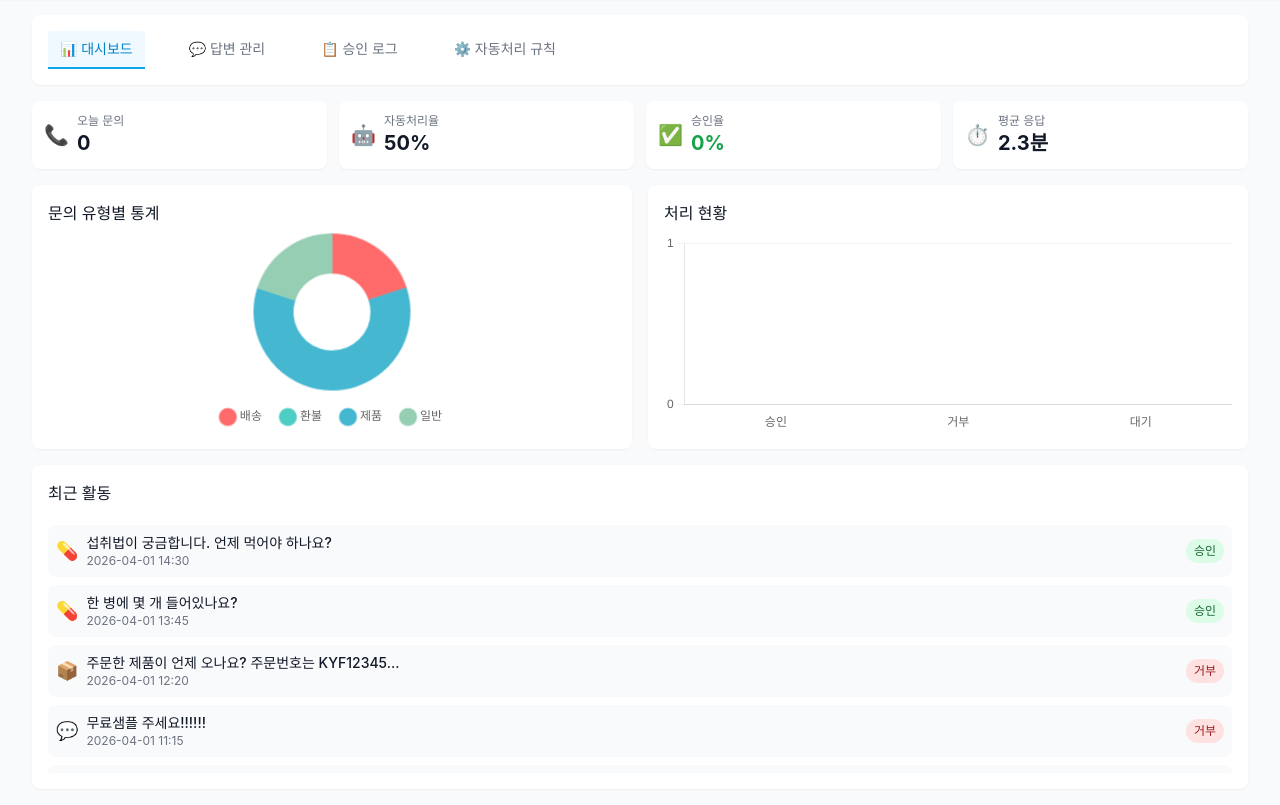
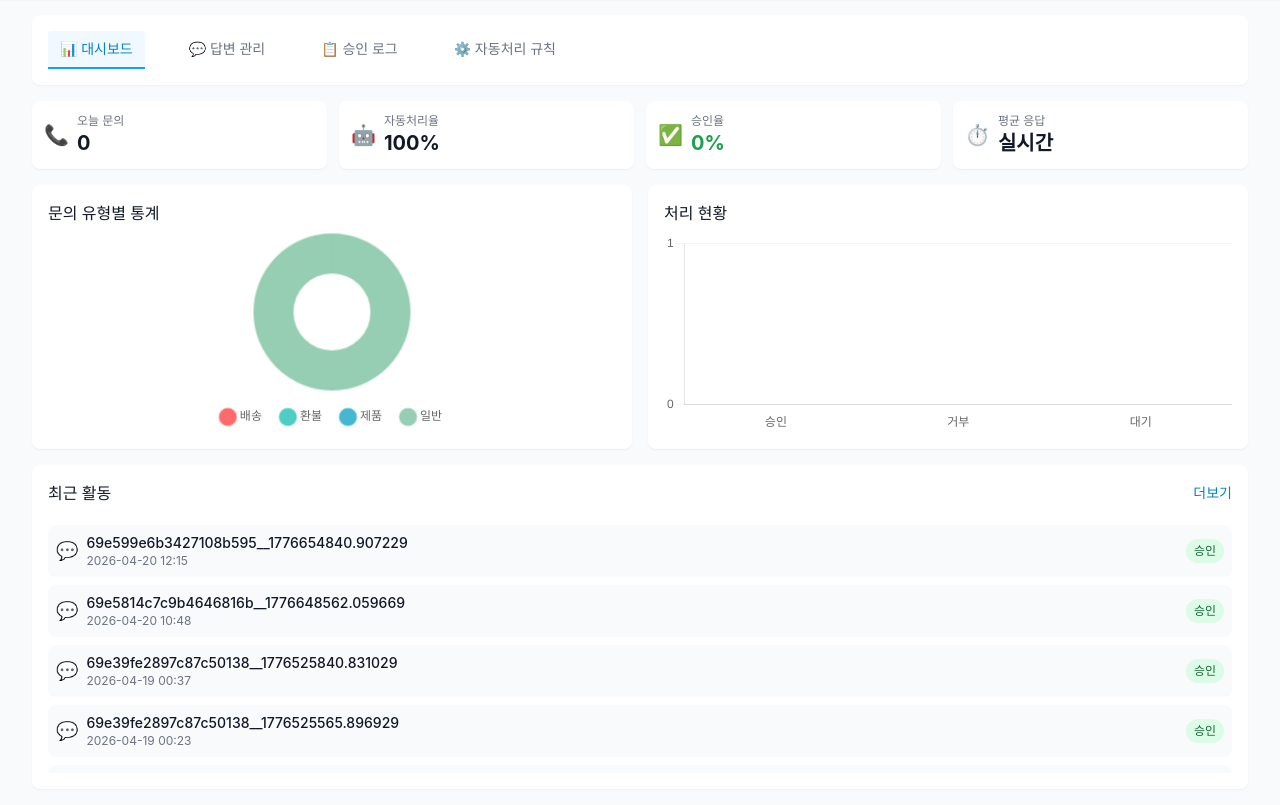
Before and after one commit to sonjuhyen/keepyourfit-cs-dashboard, a plain HTML site: page index.html in a window 1280 px wide. Shown: the part 58-863 px from the top of the page. Drawn offline with nearby package versions, Linux system fonts and the light colour scheme.

Commit message:
feat: stats.json 연동 + localStorage 폴백 구조
- scripts/collect-stats.sh: ChannelTalk 승인로그 + LEARNINGS.md + 스팸키워드 수집
- data.js: stats.json fetch → localStorage 싱크, 폴백 지원
- app.js: 비동기 데이터 로드
- index.html: LIVE/LOCAL 데이터 소스 뱃지 표시
- data/stats.json: 초기 수집 결과

Co-Authored-By: Claude Opus 4.6 <noreply@anthropic.com>

```diff
--- /dev/null
+++ b/data/stats.json
@@ -0,0 +1,115 @@
+{
+  "meta": {
+    "generatedAt": "2026-04-21T11:26:09Z",
+    "date": "2026-04-21",
+    "source": "collect-stats.sh"
+  },
+  "approvals": {
+    "total": 11,
+    "approved": 11,
+    "pending": 0,
+    "sent": 11,
+    "logs": [
+      {
+        "draftKey": "69e599e6b3427108b595__1776654840.907229",
+        "status": "sent",
+        "timestamp": "2026-04-20 12:15"
+      },
+      {
+        "draftKey": "69e5814c7c9b4646816b__1776648562.059669",
+        "status": "sent",
+        "timestamp": "2026-04-20 10:48"
+      },
+      {
+        "draftKey": "69e39fe2897c87c50138__1776525840.831029",
+        "status": "sent",
+        "timestamp": "2026-04-19 00:37"
+      },
+      {
+        "draftKey": "69e39fe2897c87c50138__1776525565.896929",
+        "status": "sent",
+        "timestamp": "2026-04-19 00:23"
+      },
+      {
+        "draftKey": "69e39fe2897c87c50138__1776525359.738539",
+        "status": "sent",
+        "timestamp": "2026-04-19 00:18"
+      },
+      {
+        "draftKey": "69e39fe2897c87c50138__1776525329.315849",
+        "status": "sent",
+        "timestamp": "2026-04-19 00:15"
+      },
+      {
+        "draftKey": "69e39fe2897c87c50138__1776525298.196979",
+        "status": "sent",
+        "timestamp": "2026-04-19 00:15"
+      },
+      {
+        "draftKey": "69e39d811c6369955442",
+        "status": "sent",
+        "timestamp": "2026-04-19 00:05"
+      },
+      {
+        "draftKey": "69e389709fcef207efd4",
+        "status": "sent",
+        "timestamp": "2026-04-18 22:39"
+      },
+      {
+        "draftKey": "69e37c35f098b451d5bc",
+        "status": "sent",
+        "timestamp": "2026-04-18 21:42"
+      },
+      {
+        "draftKey": "69e37591f25cd0c47766",
+        "status": "sent",
+        "timestamp": "2026-04-18 21:15"
+      }
+    ]
+  },
+  "learnings": {
+    "patterns": [
+      {
+        "title": "MBP맥스 콘드로이친 1200/복용법/하루 몇 정",
+        "trigger": "\"콘드로이친 하루에 몇 정\" / 복용량 문의",
+        "approvalDate": "2026-04-18",
+        "approver": "son",
+        "hitCount": 1,
+        "answer": "안녕하세요, 킵유어핏입니다 😊\n\n  MBP맥스 콘드로이친 1200은 1일 1회 2정을 물과 함께 섭취해주시면 됩니다.\n  매일 같은 시간에 드시면 더 편하게 챙기실 수 있어요.\n\n  추가로 궁금한 점이 있으시면 언제든지 문의해주세요!\n  킵유어핏과 함께 건강한 하루 되세요! 😊🌿\n\n  - 킵유어핏 고객지원팀"
+      }
+    ],
+    "patternCount": 1,
+    "totalHits": 1
+  },
+  "spam": {
+    "keywords": [
+      "순위상승",
+      "상단노출",
+      "상단 노출",
+      "마케팅대행",
+      "컨설팅",
+      "컨설팅입니다",
+      "대출",
+      "투자",
+      "코인",
+      "비트코인",
+      "부업",
+      "SEO",
+      "키워드광고",
+      "대행사",
+      "최저가",
+      "효율 극대화",
+      "무료 설계",
+      "open.kakao",
+      "리워드",
+      "1페이지",
+      "검색노출",
+      "N사",
+      "C사",
+      "C-PANG",
+      "김팀장",
+      "연락부탁"
+    ],
+    "keywordCount": 26
+  }
+}
--- a/js/app.js
+++ b/js/app.js
@@ -11,6 +11,8 @@ function csApp() {
         stats: {},
         recentActivities: [],
         showAllActivities: false,
+        dataSource: 'local',
+        lastUpdated: null,
 
         // 답변 관리
         approvedAnswers: [],
@@ -48,7 +50,8 @@ function csApp() {
         },
 
         // 초기화
-        init() {
+        async init() {
+            await dataManager.loadLiveData();
             this.loadData();
             this.autoProcessingEnabled = dataManager.getAutoProcessingEnabled();
 
@@ -92,6 +95,10 @@ function csApp() {
                     expanded: false
                 }));
 
+                // 데이터 소스 표시
+                this.dataSource = this.stats.dataSource || 'local';
+                this.lastUpdated = this.stats.lastUpdated || null;
+
                 // 차트 초기화 (대시보드가 활성화된 경우)
                 if (this.activeTab === 'dashboard') {
                     setTimeout(() => chartManager.initCharts(this.stats), 100);
@@ -106,9 +113,11 @@ function csApp() {
         },
 
         // 데이터 새로고침
-        refreshData() {
+        async refreshData() {
+            await dataManager.loadLiveData();
             this.loadData();
-            alert('데이터가 새로고침되었습니다! 🦦');
+            const src = this.dataSource === 'live' ? '실시간 데이터' : '로컬 데이터';
+            alert(`${src}로 새로고침 완료! 🦦`);
         },
 
         // === 답변 관리 ===
--- a/js/data.js
+++ b/js/data.js
@@ -1,173 +1,96 @@
-// 데이터 관리 - localStorage를 이용한 데이터 저장/로드
+// 데이터 관리 — stats.json 연동 + localStorage 폴백
 
 class DataManager {
     constructor() {
-        this.initSampleData();
+        this.liveData = null;
+        this.dataLoaded = false;
     }
 
-    // 샘플 데이터 초기화
-    initSampleData() {
-        // 기존 데이터가 없으면 샘플 데이터 생성
-        if (!this.getApprovedAnswers().length) {
-            this.initApprovedAnswers();
+    async loadLiveData() {
+        try {
+            const res = await fetch('data/stats.json?' + Date.now());
+            if (res.ok) {
+                this.liveData = await res.json();
+                this.dataLoaded = true;
+                this._syncToLocalStorage();
+                return true;
+            }
+        } catch (e) {
+            console.warn('stats.json 로드 실패, localStorage 폴백:', e);
         }
-        if (!this.getApprovalLogs().length) {
-            this.initApprovalLogs();
+        this._initFallbackData();
+        return false;
+    }
+
+    _syncToLocalStorage() {
+        if (!this.liveData) return;
+
+        const { approvals, learnings, spam } = this.liveData;
+
+        if (approvals?.logs?.length) {
+            const logs = approvals.logs.map((log, i) => ({
+                id: i + 1,
+                timestamp: log.timestamp || '',
+                inquiry: log.customer || log.draftKey || '',
+                draftAnswer: '',
+                status: log.status === 'sent' ? 'approved' : log.status,
+                category: 'general',
+                chatId: log.chatId || log.draftKey,
+                rejectionReason: null
+            }));
+            localStorage.setItem('approvalLogs', JSON.stringify(logs));
         }
-        if (!this.getAutoRules().length) {
-            this.initAutoRules();
+
+        if (learnings?.patterns?.length) {
+            const answers = learnings.patterns.map((p, i) => ({
+                id: i + 1,
+                title: p.title || '',
+                category: 'product',
+                content: p.answer || '',
+                tags: p.trigger ? p.trigger.split('/').map(t => t.trim().replace(/"/g, '')) : [],
+                createdAt: p.approvalDate || '',
+                usageCount: p.hitCount || 0,
+                approver: p.approver || ''
+            }));
+            localStorage.setItem('approvedAnswers', JSON.stringify(answers));
+        }
+
+        if (spam?.keywords?.length) {
+            localStorage.setItem('spamKeywords', JSON.stringify(spam.keywords));
         }
     }
 
-    // 승인된 답변 샘플 데이터
-    initApprovedAnswers() {
-        const sampleAnswers = [
-            {
-                id: 1,
-                title: "섭취법 안내",
-                category: "product",
-                content: "하루 2회, 아침 식후와 저녁 식후에 물과 함께 섭취해 주세요. 공복 섭취는 위장 장애를 유발할 수 있으니 피해주세요.",
-                tags: ["섭취법", "복용법", "식후"],
-                createdAt: "2026-04-01",
-                usageCount: 15
-            },
-            {
-                id: 2,
-                title: "제품 용량 문의",
-                category: "product",
-                content: "한 병당 60캡슐이 들어있으며, 하루 2캡슐 섭취 시 약 30일간 드실 수 있습니다.",
-                tags: ["용량", "캡슐", "30일"],
-                createdAt: "2026-03-30",
-                usageCount: 8
-            },
-            {
-                id: 3,
-                title: "배송 조회 안내",
-                category: "delivery",
-                content: "주문번호를 알려주시면 배송 상태를 확인해드리겠습니다. 일반적으로 주문 후 1-3일 내 배송됩니다.",
-                tags: ["배송", "주문번호", "배송조회"],
-                createdAt: "2026-03-29",
-                usageCount: 12
-            },
-            {
-                id: 4,
-                title: "환불 정책 안내",
-                category: "refund",
-                content: "제품에 이상이 있는 경우 7일 이내 교환/환불 가능합니다. 단순 변심은 개봉 전에 한해 가능합니다.",
-                tags: ["환불", "교환", "7일"],
-                createdAt: "2026-03-28",
-                usageCount: 6
-            }
-        ];
-
-        localStorage.setItem('approvedAnswers', JSON.stringify(sampleAnswers));
+    _initFallbackData() {
+        if (!this.getApprovedAnswers().length) this._initSampleAnswers();
+        if (!this.getApprovalLogs().length) this._initSampleLogs();
+        if (!this.getAutoRules().length) this._initSampleRules();
     }
 
-    // 승인 로그 샘플 데이터
-    initApprovalLogs() {
-        const sampleLogs = [
-            {
-                id: 1,
-                timestamp: "2026-04-01 14:30",
-                inquiry: "섭취법이 궁금합니다. 언제 먹어야 하나요?",
-                draftAnswer: "하루 2회, 아침 식후와 저녁 식후에 물과 함께 섭취해 주세요.",
-                status: "approved",
-                category: "product",
-                rejectionReason: null
-            },
-            {
-                id: 2,
-                timestamp: "2026-04-01 13:45",
-                inquiry: "한 병에 몇 개 들어있나요?",
-                draftAnswer: "한 병당 60캡슐이 들어있습니다.",
-                status: "approved",
-                category: "product",
-                rejectionReason: null
-            },
-            {
-                id: 3,
-                timestamp: "2026-04-01 12:20",
-                inquiry: "주문한 제품이 언제 오나요? 주문번호는 KYF123456입니다.",
-                draftAnswer: "배송 상태를 확인해드리겠습니다. 잠시만 기다려주세요.",
-                status: "rejected",
-                category: "delivery",
-                rejectionReason: "구체적인 주문번호 확인 필요, 에스컬레이션 요망"
-            },
-            {
-                id: 4,
-                timestamp: "2026-04-01 11:15",
-                inquiry: "무료샘플 주세요!!!!!!",
-                draftAnswer: "죄송하지만 현재 무료 샘플 제공은 하지 않고 있습니다.",
-                status: "rejected",
-                category: "general",
-                rejectionReason: "스팸성 문의, 자동 차단"
-            },
-            {
-                id: 5,
-                timestamp: "2026-04-01 10:30",
-                inquiry: "부작용이 있나요?",
-                draftAnswer: "개인차가 있을 수 있으니 복용 전 전문가와 상담을 권장드립니다.",
-                status: "pending",
-                category: "product",
-                rejectionReason: null
-            }
-        ];
-
-        localStorage.setItem('approvalLogs', JSON.stringify(sampleLogs));
+    _initSampleAnswers() {
+        localStorage.setItem('approvedAnswers', JSON.stringify([
+            { id: 1, title: "섭취법 안내", category: "product", content: "하루 2회, 아침 식후와 저녁 식후에 물과 함께 섭취해 주세요.", tags: ["섭취법", "복용법"], createdAt: "2026-04-01", usageCount: 0 },
+            { id: 2, title: "배송 조회 안내", category: "delivery", content: "주문번호를 알려주시면 배송 상태를 확인해드리겠습니다. 일반적으로 주문 후 1-3일 내 배송됩니다.", tags: ["배송", "주문번호"], createdAt: "2026-04-01", usageCount: 0 }
+        ]));
     }
 
-    // 자동처리 규칙 샘플 데이터
-    initAutoRules() {
-        const sampleRules = [
-            {
-                id: 1,
-                name: "섭취법 문의 자동 응답",
-                category: "product",
-                keywords: ["섭취법", "복용법", "먹는법", "언제", "시간"],
-                response: "하루 2회, 아침 식후와 저녁 식후에 물과 함께 섭취해 주세요. 공복 섭취는 위장 장애를 유발할 수 있으니 피해주세요.",
-                enabled: true,
-                matchCount: 15
-            },
-            {
-                id: 2,
-                name: "용량 문의 자동 응답",
-                category: "product",
-                keywords: ["용량", "몇개", "캡슐", "알", "개수"],
-                response: "한 병당 60캡슐이 들어있으며, 하루 2캡슐 섭취 시 약 30일간 드실 수 있습니다.",
-                enabled: true,
-                matchCount: 8
-            },
-            {
-                id: 3,
-                name: "스팸 자동 차단",
-                category: "general",
-                keywords: ["무료샘플", "!!!!", "공짜", "이벤트", "당첨"],
-                response: "[자동차단] 스팸성 문의로 분류되었습니다.",
-                enabled: true,
-                matchCount: 5
-            }
-        ];
-
-        localStorage.setItem('autoRules', JSON.stringify(sampleRules));
+    _initSampleLogs() {
+        localStorage.setItem('approvalLogs', JSON.stringify([]));
     }
 
-    // 승인된 답변 가져오기
-    getApprovedAnswers() {
-        const data = localStorage.getItem('approvedAnswers');
-        return data ? JSON.parse(data) : [];
+    _initSampleRules() {
+        localStorage.setItem('autoRules', JSON.stringify([]));
     }
 
-    // 승인된 답변 저장
+    getApprovedAnswers() {
+        return JSON.parse(localStorage.getItem('approvedAnswers') || '[]');
+    }
+
     saveApprovedAnswer(answer) {
         const answers = this.getApprovedAnswers();
         if (answer.id) {
-            // 기존 답변 수정
             const index = answers.findIndex(a => a.id === answer.id);
-            if (index !== -1) {
-                answers[index] = answer;
-            }
+            if (index !== -1) answers[index] = answer;
         } else {
-            // 새 답변 추가
             answer.id = Date.now();
             answer.createdAt = new Date().toISOString().split('T')[0];
             answer.usageCount = 0;
@@ -177,46 +100,34 @@ class DataManager {
         return answer;
     }
 
-    // 승인된 답변 삭제
     deleteApprovedAnswer(id) {
-        const answers = this.getApprovedAnswers();
-        const filtered = answers.filter(a => a.id !== id);
-        localStorage.setItem('approvedAnswers', JSON.stringify(filtered));
+        const answers = this.getApprovedAnswers().filter(a => a.id !== id);
+        localStorage.setItem('approvedAnswers', JSON.stringify(answers));
     }
 
-    // 승인 로그 가져오기
     getApprovalLogs() {
-        const data = localStorage.getItem('approvalLogs');
-        return data ? JSON.parse(data) : [];
+        return JSON.parse(localStorage.getItem('approvalLogs') || '[]');
     }
 
-    // 승인 로그 추가
     addApprovalLog(log) {
         const logs = this.getApprovalLogs();
         log.id = Date.now();
         log.timestamp = new Date().toLocaleString('ko-KR');
-        logs.unshift(log); // 최신 순으로 정렬
+        logs.unshift(log);
         localStorage.setItem('approvalLogs', JSON.stringify(logs));
         return log;
     }
 
-    // 자동처리 규칙 가져오기
     getAutoRules() {
-        const data = localStorage.getItem('autoRules');
-        return data ? JSON.parse(data) : [];
+        return JSON.parse(localStorage.getItem('autoRules') || '[]');
     }
 
-    // 자동처리 규칙 저장
     saveAutoRule(rule) {
         const rules = this.getAutoRules();
         if (rule.id) {
-            // 기존 규칙 수정
             const index = rules.findIndex(r => r.id === rule.id);
-            if (index !== -1) {
-                rules[index] = rule;
-            }
+            if (index !== -1) rules[index] = rule;
         } else {
-            // 새 규칙 추가
             rule.id = Date.now();
             rule.enabled = true;
             rule.matchCount = 0;
@@ -226,14 +137,11 @@ class DataManager {
         return rule;
     }
 
-    // 자동처리 규칙 삭제
     deleteAutoRule(id) {
-        const rules = this.getAutoRules();
-        const filtered = rules.filter(r => r.id !== id);
-        localStorage.setItem('autoRules', JSON.stringify(filtered));
+        const rules = this.getAutoRules().filter(r => r.id !== id);
+        localStorage.setItem('autoRules', JSON.stringify(rules));
     }
 
-    // 자동처리 규칙 토글
     toggleAutoRule(id) {
         const rules = this.getAutoRules();
         const rule = rules.find(r => r.id === id);
@@ -244,7 +152,6 @@ class DataManager {
         return rule;
     }
 
-    // 자동처리 설정 가져오기/저장
     getAutoProcessingEnabled() {
         return localStorage.getItem('autoProcessingEnabled') !== 'false';
     }
@@ -253,60 +160,46 @@ class DataManager {
         localStorage.setItem('autoProcessingEnabled', enabled.toString());
     }
 
-    // 통계 데이터 계산
+    getSpamKeywords() {
+        return JSON.parse(localStorage.getItem('spamKeywords') || '[]');
+    }
+
     getStats() {
         const logs = this.getApprovalLogs();
         const today = new Date().toISOString().split('T')[0];
+        const todayLogs = logs.filter(log => (log.timestamp || '').includes(today));
 
-        // 오늘 로그 필터링
-        const todayLogs = logs.filter(log => log.timestamp.includes(today));
+        const approved = todayLogs.filter(l => l.status === 'approved' || l.status === 'sent').length;
+        const rejected = todayLogs.filter(l => l.status === 'rejected').length;
+        const pending = todayLogs.filter(l => l.status === 'pending').length;
 
-        // 이번주 시작일 계산
-        const weekStart = new Date();
-        weekStart.setDate(weekStart.getDate() - weekStart.getDay());
-        const weekStartStr = weekStart.toISOString().split('T')[0];
-
-        // 이번달 시작일
-        const monthStart = new Date(new Date().getFullYear(), new Date().getMonth(), 1);
-        const monthStartStr = monthStart.toISOString().split('T')[0];
-
-        // 통계 계산
-        const approvedToday = todayLogs.filter(log => log.status === 'approved').length;
-        const totalToday = todayLogs.length;
-        const autoProcessed = logs.filter(log => log.category !== 'general' && log.status === 'approved').length;
-        const totalProcessed = logs.filter(log => log.status !== 'pending').length;
+        const allApproved = logs.filter(l => l.status === 'approved' || l.status === 'sent').length;
+        const allProcessed = logs.filter(l => l.status !== 'pending').length;
 
         return {
-            today: {
-                total: totalToday,
-                approved: approvedToday,
-                rejected: todayLogs.filter(log => log.status === 'rejected').length,
-                pending: todayLogs.filter(log => log.status === 'pending').length
+            today: { total: todayLogs.length, approved, rejected, pending },
+            automation: {
+                rate: allProcessed > 0 ? Math.round((allApproved / allProcessed) * 100) : 0,
+                count: allApproved
             },
-            automation: {
-                rate: totalProcessed > 0 ? Math.round((autoProcessed / totalProcessed) * 100) : 0,
-                count: autoProcessed
-            },
-            approval: {
-                rate: totalToday > 0 ? Math.round((approvedToday / totalToday) * 100) : 0,
-                approved: approvedToday,
-                rejected: todayLogs.filter(log => log.status === 'rejected').length,
-                pending: todayLogs.filter(log => log.status === 'pending').length
-            },
-            avgResponseTime: "2.3분",
-            categoryStats: this.getCategoryStats(logs),
-            recentActivities: logs.slice(0, 5).map(log => ({
+            approval: { rate: todayLogs.length > 0 ? Math.round((approved / todayLogs.length) * 100) : 0, approved, rejected, pending },
+            avgResponseTime: this.liveData?.meta ? "실시간" : "—",
+            categoryStats: this._getCategoryStats(logs),
+            recentActivities: logs.slice(0, 10).map(log => ({
                 id: log.id,
-                icon: this.getCategoryIcon(log.category),
-                title: log.inquiry.substring(0, 30) + (log.inquiry.length > 30 ? '...' : ''),
+                icon: this._getCategoryIcon(log.category),
+                title: (log.inquiry || log.chatId || '').substring(0, 40),
                 time: log.timestamp,
                 status: this.getStatusName(log.status)
-            }))
+            })),
+            dataSource: this.dataLoaded ? 'live' : 'local',
+            lastUpdated: this.liveData?.meta?.generatedAt || null,
+            learningsCount: this.liveData?.learnings?.patternCount || 0,
+            spamKeywordCount: this.liveData?.spam?.keywordCount || 0
         };
     }
 
-    // 카테고리별 통계
-    getCategoryStats(logs) {
+    _getCategoryStats(logs) {
         const categories = ['delivery', 'refund', 'product', 'general'];
         return categories.map(cat => ({
             category: cat,
@@ -315,38 +208,17 @@ class DataManager {
         }));
     }
 
-    // 카테고리 아이콘
-    getCategoryIcon(category) {
-        const icons = {
-            delivery: '📦',
-            refund: '💰',
-            product: '💊',
-            general: '💬'
-        };
-        return icons[category] || '❓';
+    _getCategoryIcon(category) {
+        return { delivery: '📦', refund: '💰', product: '💊', general: '💬' }[category] || '❓';
     }
 
-    // 카테고리 이름
     getCategoryName(category) {
-        const names = {
-            delivery: '배송',
-            refund: '환불',
-            product: '제품',
-            general: '일반'
-        };
-        return names[category] || '기타';
+        return { delivery: '배송', refund: '환불', product: '제품', general: '일반' }[category] || '기타';
     }
 
-    // 상태 이름
     getStatusName(status) {
-        const names = {
-            approved: '승인',
-            rejected: '거부',
-            pending: '대기'
-        };
-        return names[status] || '알 수 없음';
+        return { approved: '승인', rejected: '거부', pending: '대기', sent: '전송완료' }[status] || '알 수 없음';
     }
 }
 
-// 글로벌 인스턴스
 window.dataManager = new DataManager();
```
Also changed, not shown: index.html (+3 -0 lines), 1 other file.
